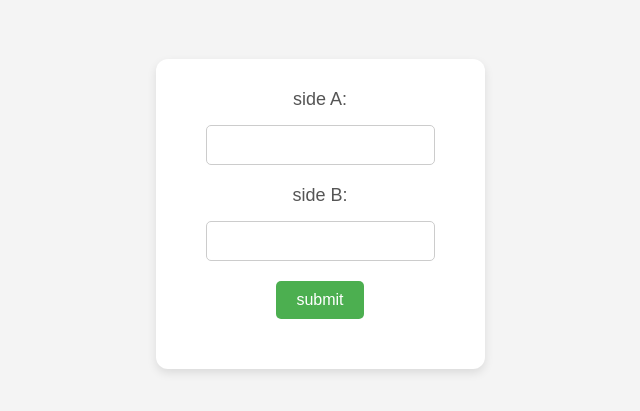
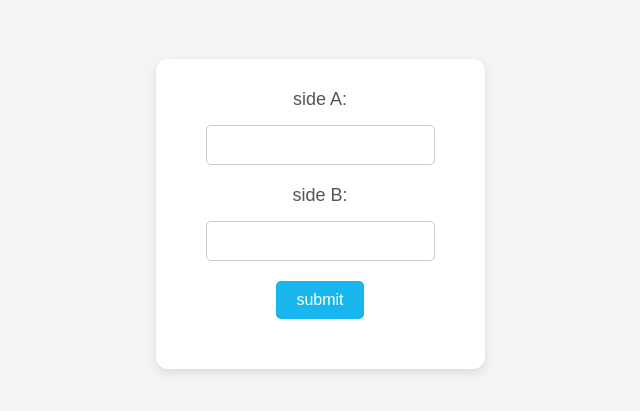
Before and after one commit to Geesara2000/Hypotenuse-calculator, a plain HTML site: page index.html in a window 1280 px wide. Shown: the part 251-662 px from the top of the page, without its empty margins (320-960 px from the left). Drawn offline with Linux system fonts and the light colour scheme.

Commit message:
change btn color

```diff
--- a/style.css
+++ b/style.css
@@ -45,7 +45,7 @@ button {
   padding: 10px 20px;
   border: none;
   border-radius: 5px;
-  background-color: #4CAF50;
+  background-color: #17b6ef;
   color: white;
   font-size: 16px;
   cursor: pointer;
```
Also changed, not shown: 1 other file.
